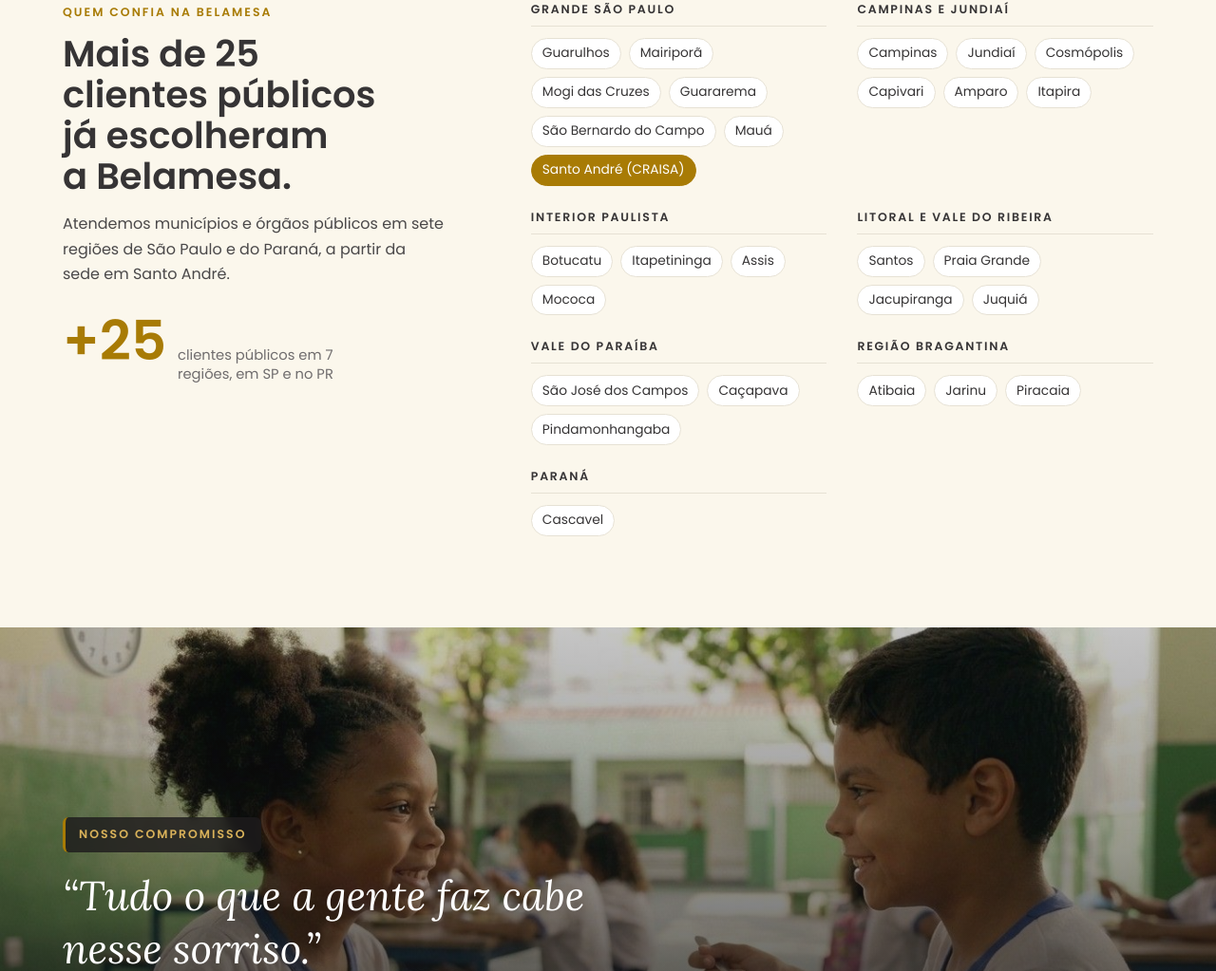
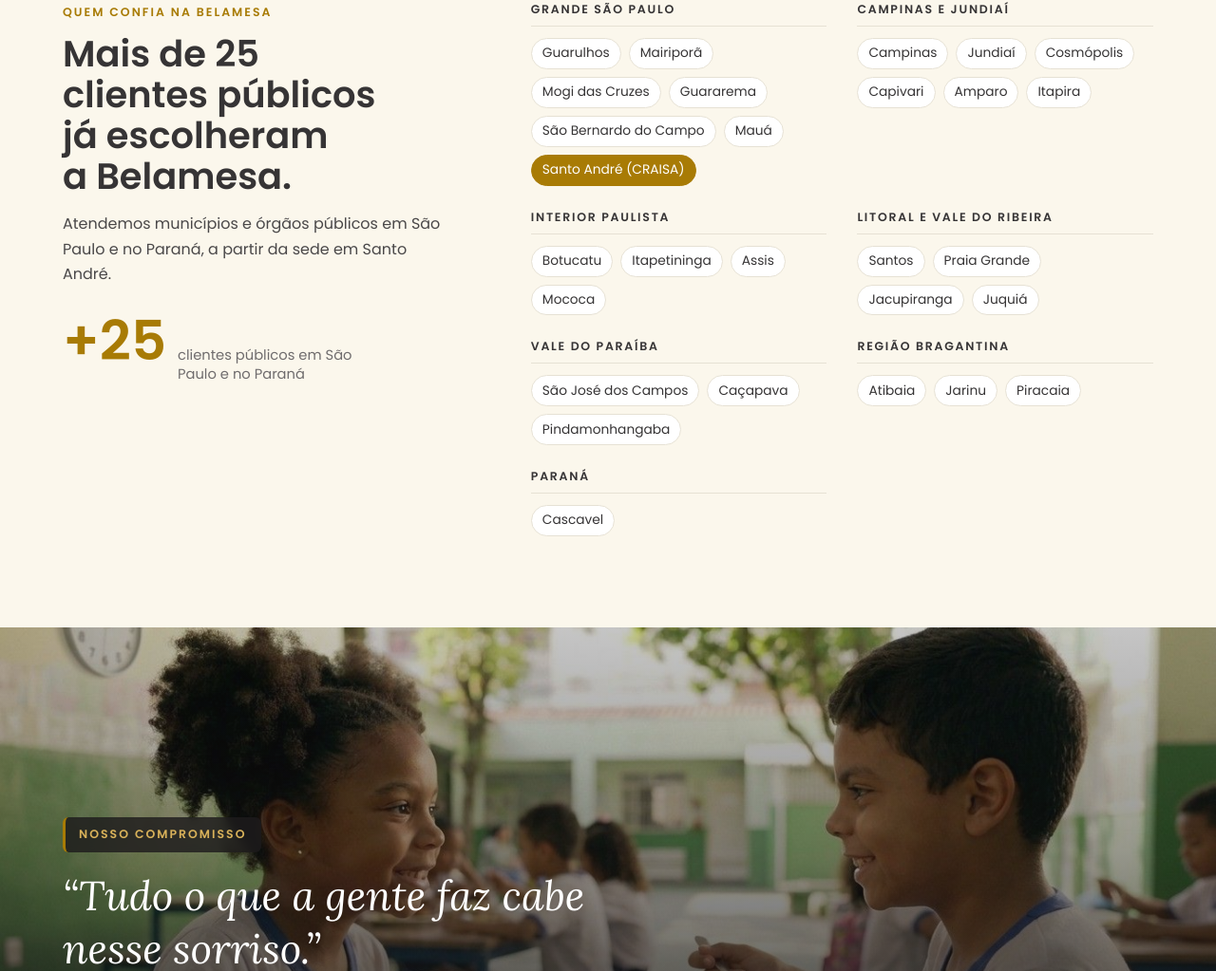
Before and after one commit to ivantorresmus-wq/belamesa-site, a plain HTML site: page index.html in a window 1280 px wide. Shown: the part 5565-6588 px from the top of the page at 95% size. Drawn offline with Linux system fonts and the light colour scheme.

Commit message:
Onde atendemos: remove contagem de regiões
Co-Authored-By: Claude Opus 5.5 <noreply@anthropic.com>
Claude-Session: https://claude.ai/code/session_01U54LKjMxYZ4LYBqHnsRsdb

```diff
--- a/index.html
+++ b/index.html
@@ -374,8 +374,8 @@ footer img{height:26px;width:auto;display:block;opacity:.9}
     <div>
       <p class="eyebrow">Quem confia na Belamesa</p>
       <h2 id="cov-h">Mais de 25 clientes públicos já escolheram a Belamesa.</h2>
-      <p class="lead">Atendemos municípios e órgãos públicos em sete regiões de São Paulo e do Paraná, a partir da sede em Santo André.</p>
-      <div class="big"><b>+25</b><span>clientes públicos em 7 regiões, em SP e no PR</span></div>
+      <p class="lead">Atendemos municípios e órgãos públicos em São Paulo e no Paraná, a partir da sede em Santo André.</p>
+      <div class="big"><b>+25</b><span>clientes públicos em São Paulo e no Paraná</span></div>
     </div>
     <div class="regions">
       <div><h3>Grande São Paulo</h3><ul><li>Guarulhos</li><li>Mairiporã</li><li>Mogi das Cruzes</li><li>Guararema</li><li>São Bernardo do Campo</li><li>Mauá</li><li class="hq">Santo André (CRAISA)</li></ul></div>
```
